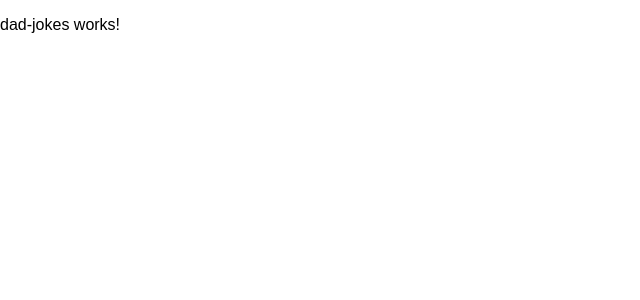
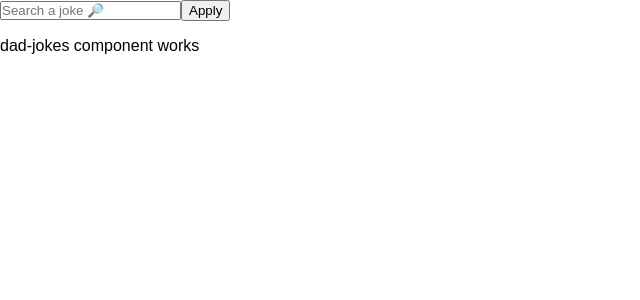
Before and after one commit to webcrafters/ng-basics-2021, an Angular app: page /dadjokes in a window 1280 px wide. Shown: the top 300 px of the page, without its empty margins (0-640 px from the left). Built offline with nearby package versions, Linux system fonts and the light colour scheme.

Commit message:
task complete

```diff
--- a/src/app/app-routing.module.ts
+++ b/src/app/app-routing.module.ts
@@ -3,11 +3,12 @@ import { Routes, RouterModule } from '@angular/router';
 
 import { FunViewerComponent } from './fun/fun-viewer/fun-viewer.component';
 import { DadJokesComponent } from './fun/dad-jokes/dad-jokes.component';
+import { DadJokesViewerComponent } from './fun/dad-jokes-viewer/dad-jokes-viewer.component';
 
 const routes: Routes = [
   { path: '', redirectTo: 'dadjokes', pathMatch: 'full' },
   { path: 'chucknorris', component: FunViewerComponent },
-  { path: 'dadjokes', component: DadJokesComponent },
+  { path: 'dadjokes', component: DadJokesViewerComponent },
 ];
 
 @NgModule({
--- a/src/app/app.module.ts
+++ b/src/app/app.module.ts
@@ -8,6 +8,7 @@ import { LoremIpsum } from 'lorem-ipsum';
 import { HttpClientModule } from '@angular/common/http';
 import { DadJokesComponent } from './fun/dad-jokes/dad-jokes.component';
 import { AppRoutingModule } from './app-routing.module';
+import { DadJokesViewerComponent } from './fun/dad-jokes-viewer/dad-jokes-viewer.component';
 
 @NgModule({
   declarations: [
@@ -15,6 +16,7 @@ import { AppRoutingModule } from './app-routing.module';
     FunComponent,
     FunViewerComponent,
     DadJokesComponent,
+    DadJokesViewerComponent,
   ],
   imports: [BrowserModule, HttpClientModule, AppRoutingModule],
   providers: [LoremIpsum],
--- /dev/null
+++ b/src/app/fun/dad-jokes-viewer/dad-jokes-viewer.component.html
@@ -0,0 +1,6 @@
+<div class="search-jokes">
+    <input type="text" class="search-jokes__input" placeholder="Search a joke 🔎">
+    <button class="apply-button">Apply</button>
+</div>
+
+<app-dad-jokes></app-dad-jokes>
--- /dev/null
+++ b/src/app/fun/dad-jokes-viewer/dad-jokes-viewer.component.ts
@@ -0,0 +1,15 @@
+import { Component, OnInit } from '@angular/core';
+
+@Component({
+  selector: 'app-dad-jokes-viewer',
+  templateUrl: './dad-jokes-viewer.component.html',
+  styleUrls: ['./dad-jokes-viewer.component.scss']
+})
+export class DadJokesViewerComponent implements OnInit {
+
+  constructor() { }
+
+  ngOnInit(): void {
+  }
+
+}
--- a/src/app/fun/dad-jokes/dad-jokes.component.html
+++ b/src/app/fun/dad-jokes/dad-jokes.component.html
@@ -1 +1 @@
-<p>dad-jokes works!</p>
+<p> dad-jokes component works</p>
```
Also changed, not shown: src/app/fun/dad-jokes-viewer/dad-jokes-viewer.component.scss (added), 1 other file (tests, documents, lock files or other folders).
